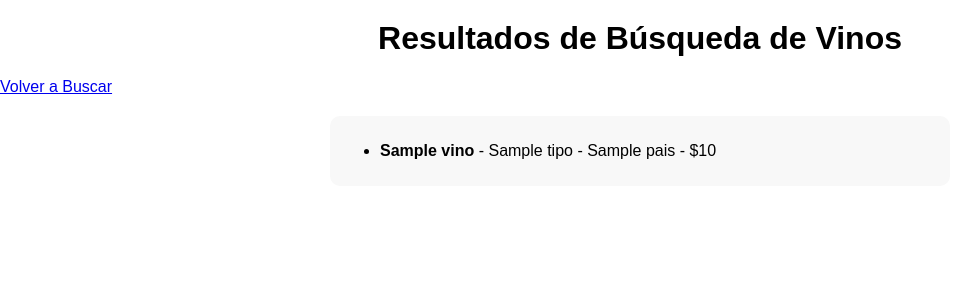
After one commit to Franco4848/ProyectoFinal, a Python web app: template templates/busqueda.html in a window 1280 px wide. The commit adds this page. Shown: the top 300 px of the page, without its empty margins (0-964 px from the left). Run offline with Jinja, Linux system fonts and the light colour scheme; the template is opened without the code that fills it: most values are stand-ins (such as "Sample title", 1, 10 or a date in 2020).

Commit message:
se actualiza buscar.html y se agrega busqueda.html para completar su funcionalidad

```diff
--- /dev/null
+++ b/templates/busqueda.html
@@ -0,0 +1,27 @@
+<!DOCTYPE html>
+<html lang="es">
+<head>
+    <meta charset="UTF-8">
+    <meta name="viewport" content="width=device-width, initial-scale=1.0">
+    <title>Resultados de Búsqueda de Vinos</title>
+    <link rel="stylesheet" href="/static/css/buscar.css">
+</head>
+<body>
+    <h1>Resultados de Búsqueda de Vinos</h1>
+    <a href="/buscar">Volver a Buscar</a>
+
+    <div id="results">
+        {% if vinos %}
+            <ul>
+                {% for vino in vinos %}
+                    <li>
+                        <strong>{{ vino['nombre'] }}</strong> - {{ vino['tipo'] }} - {{ vino['pais'] }} - ${{ vino['precio'] }}
+                    </li>
+                {% endfor %}
+            </ul>
+        {% else %}
+            <p>No se encontraron vinos que coincidan con su búsqueda.</p>
+        {% endif %}
+    </div>
+</body>
+</html>
```
Also changed, not shown: templates/buscar.html (+2 -13 lines).
